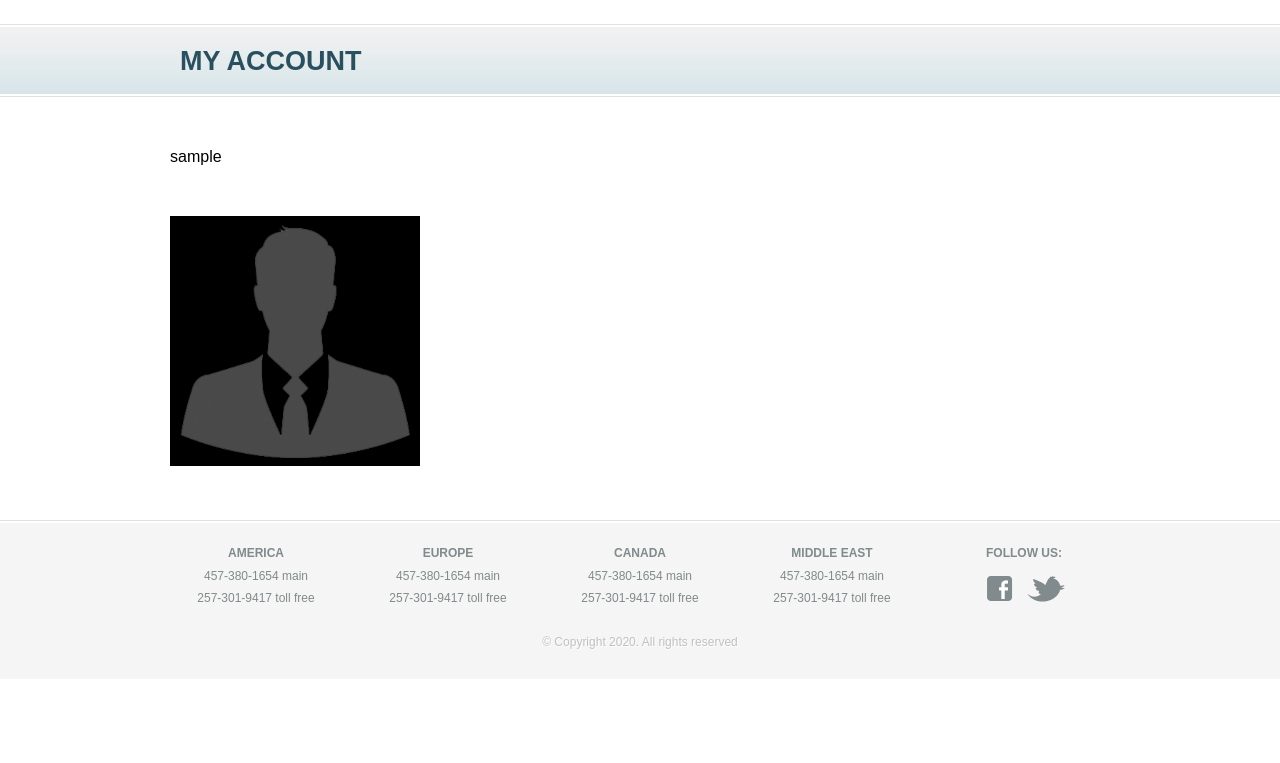
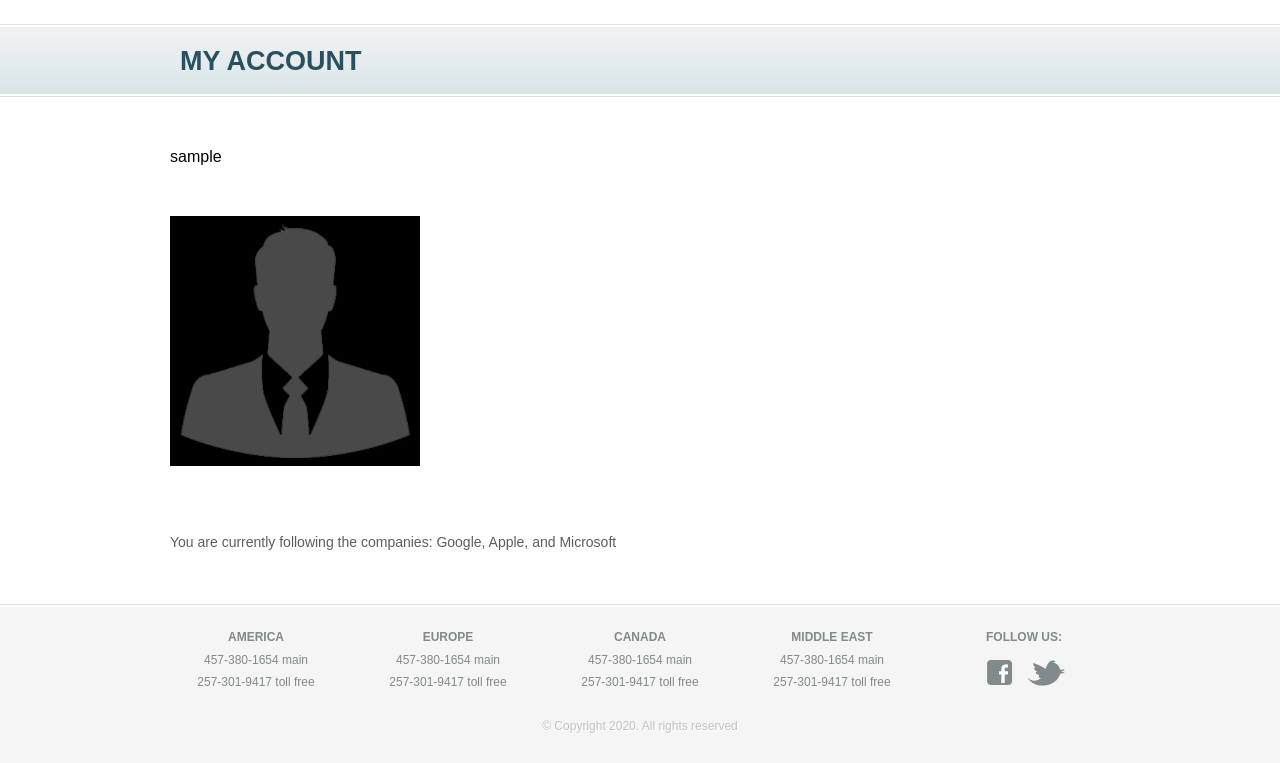
Before and after one commit to nspano4/The-211th-, a Flask app: page /profile in a window 1280 px wide. Shown: the part 145-908 px from the top of the page. Before the commit the page ends 794 px from the top, so only its background shows below. Run offline with Flask 2, Linux system fonts and the light colour scheme; the visitor is signed in with stand-in values (Sample User, id 1); data comes from the database, SQL or seed files in the repository; parts of the project's set-up code (start-up, migrations or seed data) failed here and were passed over.

Commit message:
Merged master and edited userPage.html

```diff
--- a/flaskr/templates/userPage.html
+++ b/flaskr/templates/userPage.html
@@ -25,20 +25,30 @@
 		<div class="about">
 			<h1>My Account</h1>
 			<div>
-				<!-- Unneeded because endpoint is managed so that user
-				        cannot get here if they are not logged in
-				<h2 id="AccName">Error: No User Logged in</h2>
+                <!--
+                  --Unneeded since the endpoint is set up to handle unauthorized users
+                <h2 id="AccName">Error: No User Logged in</h2>
 				<img id="ProfilePicture" src="../static/images/userProfilePictureDefault.jpg" width="350" height="350" alt="" />
 				<p id="UserDescription1">Error: No User Logged in</p>
-				-->
+				<div></div>
+
+				<script>
+					var name = "Ganesh Baliga";
+					var userDesc = "You are currently following the companies: Google, Apple, and Microsoft";
+					var pfp = "../static/images/testNewProfilePic.jpg";
+
+					document.getElementById("AccName").innerHTML = name;
+					document.getElementById("UserDescription1").innerHTML = userDesc;
+					document.getElementById("ProfilePicture").src = pfp;
+				</script>
+                -->
+
                 <!--Gets the username of the currently logged in user-->
                 {{ current_user.username }}
 				<div></div>
 				<img id="ProfilePicture" src="../static/images/userProfilePictureDefault.jpg" width="250" height="250" alt="" />
-				<script>
-                    var userDesc = "You are currently following the companies: Google, Apple, and Microsoft";
-					document.getElementById("UserDescription1").innerHTML = userDesc;
-                </script>
+				<div></div>
+                <p>You are currently following the companies: Google, Apple, and Microsoft</p>
 
                 <!--
 				<script>
```
